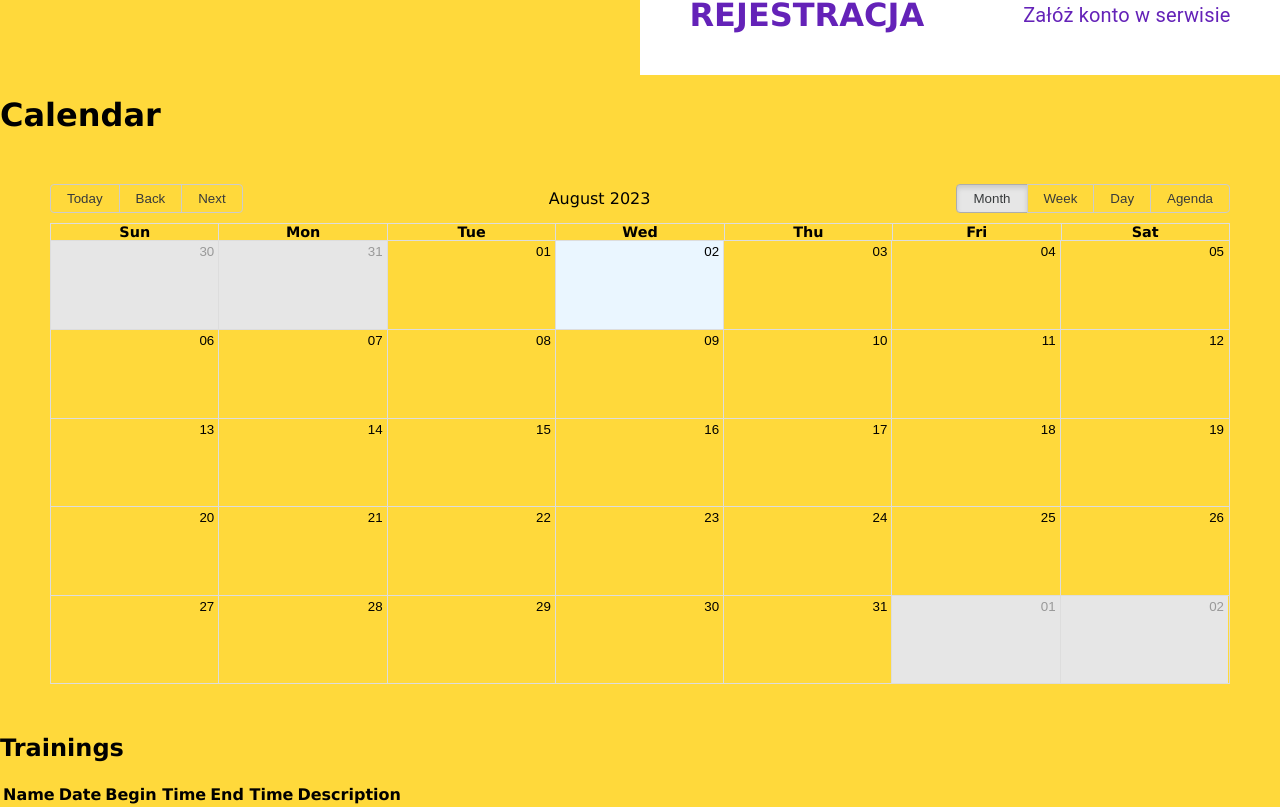
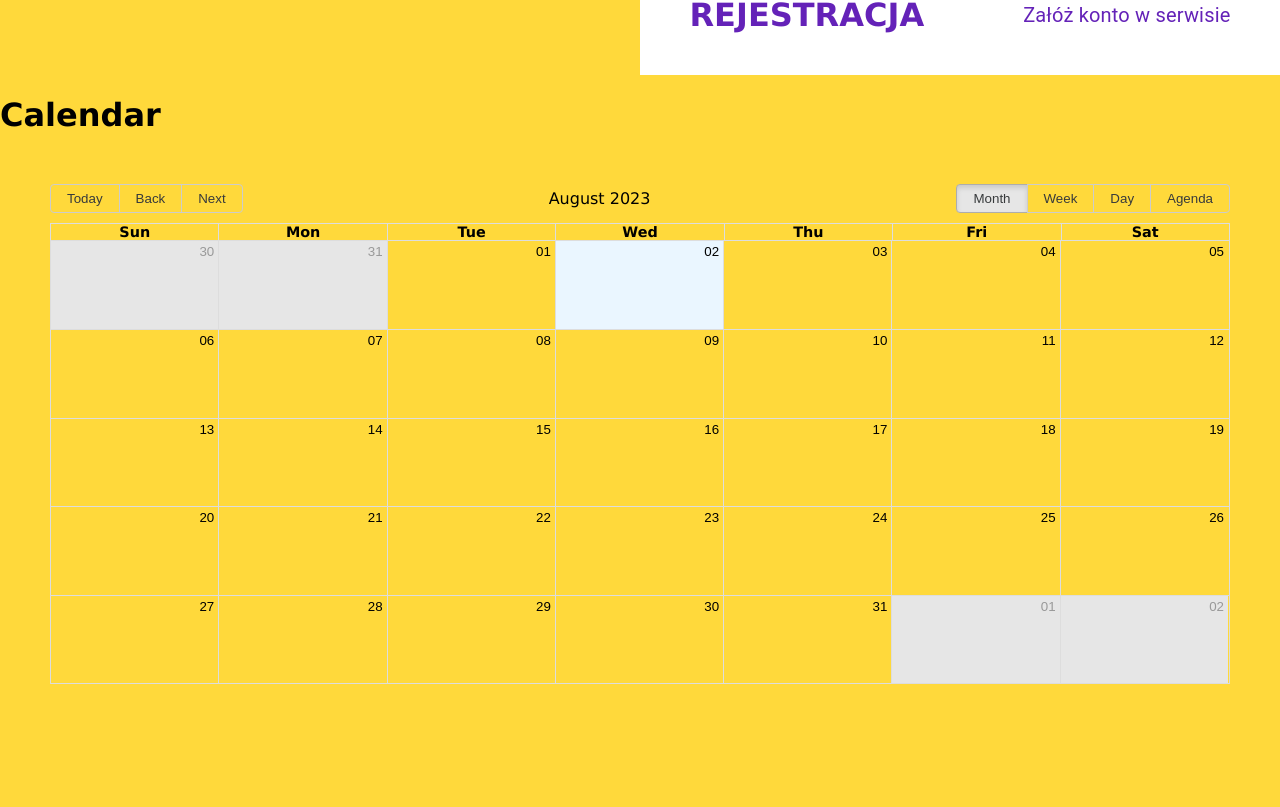
Before and after one commit to sergi255/gym-web-mobile-apps, a React (Create React App) app in the folder client/: page /trainings/browse in a window 1280 px wide. Shown: the part 165-972 px from the top of the page. After the commit the page ends 899 px from the top, so only its background shows below. Built offline with nearby package versions, Linux system fonts and the light colour scheme.

Commit message:
add selection from calendar

```diff
--- a/client/src/pages/Kalendarz.js
+++ b/client/src/pages/Kalendarz.js
@@ -60,6 +60,7 @@ const locales = {
               title: training.name,
               start: startTime,
               end: endTime,
+              description: training.description,
             };
           } catch (error) {
             console.error("Error transforming training:", error);
@@ -119,30 +120,8 @@ const locales = {
           style={{ height: 500, margin: "50px" }}
           Views={['month', 'week', 'day', 'agenda']} // Dodajemy widoki 'week' i 'day'
           defaultView={Views.MONTH} // Domyślny widok na miesiąc
+          onSelectEvent={event => setSelectedTraining(event)}
         />
-        <h2>Trainings</h2>
-        <table>
-          <thead>
-            <tr>
-              <th>Name</th>
-              <th>Date</th>
-              <th>Begin Time</th>
-              <th>End Time</th>
-              <th>Description</th>
-            </tr>
-          </thead>
-          <tbody>
-            {trainings.map((training, index) => (
-              <tr key={index} onClick={() => handleTrainingClick(training)}>
-                <td>{training.title}</td>
-                <td>{format(training.start, "yyyy-MM-dd")}</td>
-                <td>{format(training.start, "HH:mm")}</td>
-                <td>{format(training.end, "HH:mm")}</td>
-                <td>{selectedTraining === training ? training.description : ""}</td>
-              </tr>
-            ))}
-          </tbody>
-        </table>
         {selectedTraining && (
           <div>
             <h2>Selected Training</h2>
```
